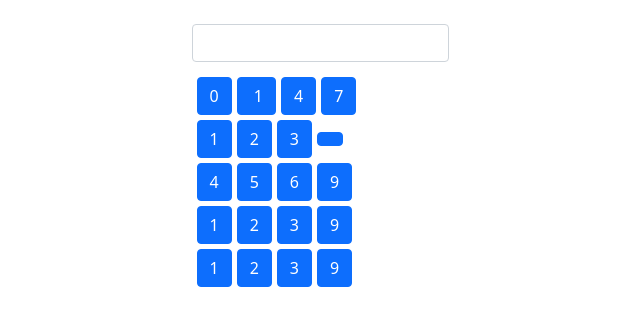
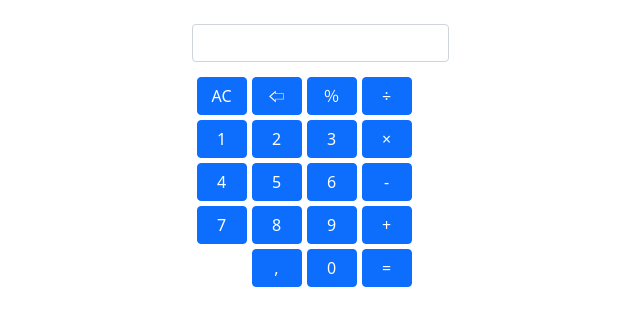
Before and after one commit to ilshatcraft/Calculator, a React (Create React App) app: page / in a window 1280 px wide. Shown: the top 326 px of the page, without its empty margins (320-960 px from the left). Built offline with nearby package versions, Linux system fonts and the light colour scheme.

Commit message:
доделал дизайн и начал писать логику

```diff
--- a/src/App.js
+++ b/src/App.js
@@ -9,27 +9,43 @@ import Form from 'react-bootstrap/Form'
 
 
  function App() {
+
+
+  const [equation,SetEquation]=useState('')
+
+  const inputs=(x)=>{
+    switch (x) {
+      case 1:
+        SetEquation(equation,x);
+        break;
+
+      default:
+
+    }
+  }
+
   return <div className='Body'>
 <div>
     <Form.Label></Form.Label>
     <Form.Control type="" placeholder="" />
 
-    <ButtonGroup className='Buttons_holder' >
-      <div>
+
+<ButtonGroup className='Buttons_holder' >
+    <div>
 <div vertical className='Buttons_holder_row'>
-  <Button>0</Button>
-  <Button>&nbsp;1</Button>
-  <Button>4</Button>
-  <Button>7</Button>
+  <Button>AC</Button>
+  <Button>&#129188;</Button>
+  <Button>&#65285;</Button>
+  <Button>&#247;</Button>
 
 
 </div>
 
 <div vertical className='Buttons_holder_row'>
-  <Button>1</Button>
+  <Button >1</Button>
   <Button>2</Button>
   <Button>3</Button>
-  <Button></Button>
+  <Button>&#215;</Button>
 
 
 </div>
@@ -38,23 +54,22 @@ import Form from 'react-bootstrap/Form'
   <Button>4</Button>
   <Button>5</Button>
   <Button>6</Button>
-  <Button>9</Button>
+  <Button>-</Button>
 
 
 </div>
 
 <div vertical className='Buttons_holder_row'>
-  <Button>1</Button>
-  <Button>2</Button>
-  <Button>3</Button>
+  <Button>7</Button>
+  <Button>8</Button>
   <Button>9</Button>
+  <Button>+</Button>
   </div>
 
-  <div vertical className='Buttons_holder_row'>
-  <Button>1</Button>
-  <Button>2</Button>
-  <Button>3</Button>
-  <Button>9</Button>
+  <div vertical className='Buttons_holder_row_last'>
+  <Button>,</Button>
+  <Button>0</Button>
+  <Button>=</Button>
   </div>
 
 </div>
--- a/src/App.scss
+++ b/src/App.scss
@@ -1,6 +1,7 @@
 @use './UI/button/MyButton.module.scss';
 @use './UI/input/MyInput.module.scss';
 @import "~bootstrap/scss/bootstrap";
+
 
 * {
     margin: 0;
@@ -21,4 +22,9 @@
 button{
   margin-top: 5px;
   margin-left: 5px;
+  width: 50px;
 }
+.Buttons_holder_row_last{
+  display: flex;
+  justify-content: right;
+}
```
